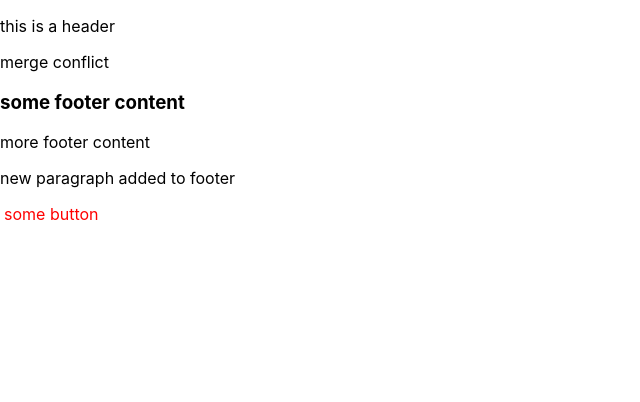
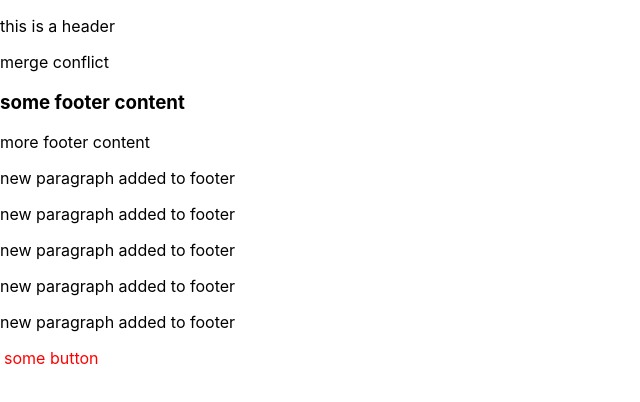
Before and after one commit to vsdhingra/learning-git, a React (Create React App) app in the folder sample/: page / in a window 1280 px wide. Shown: the top 402 px of the page, without its empty margins (0-640 px from the left). Built offline with nearby package versions, Linux system fonts and the light colour scheme.

Commit message:
added bunch of paras

```diff
--- a/sample/src/footer.jsx
+++ b/sample/src/footer.jsx
@@ -9,6 +9,10 @@ export default function Footer() {
             <div>
                 <p>more footer content</p>
                 <p>new paragraph added to footer</p>
+                <p>new paragraph added to footer</p>
+                <p>new paragraph added to footer</p>
+                <p>new paragraph added to footer</p>
+                <p>new paragraph added to footer</p>
                 <Button />
             </div>
         </div>
```
